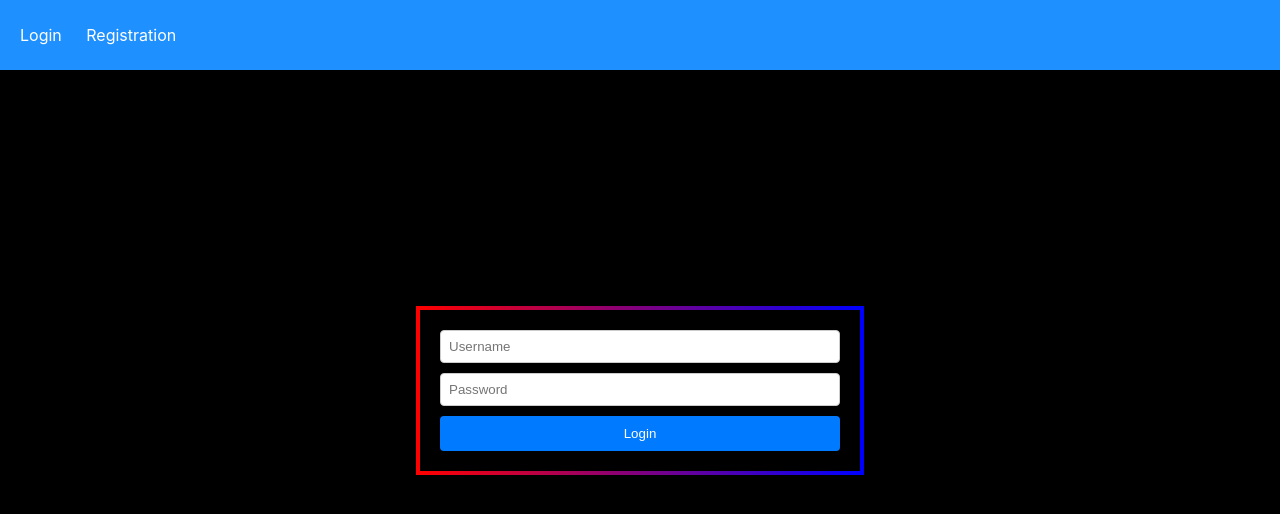
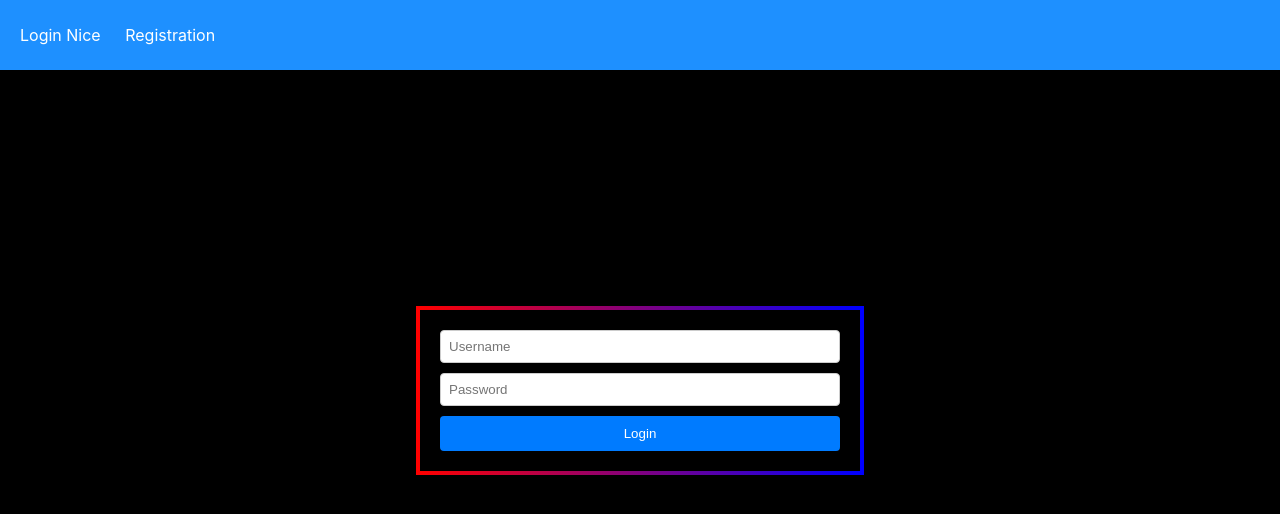
Before and after one commit to PaoloAJ/Twitter-Replica, a React (Create React App) app in the folder client/: page /login in a window 1280 px wide. Shown: the top 514 px of the page. Built offline with nearby package versions, Linux system fonts and the light colour scheme; no server answers.

Commit message:
Mac change

```diff
--- a/client/src/App.js
+++ b/client/src/App.js
@@ -59,7 +59,7 @@ function App() {
             <div className="links">
               {!authState.status ? (
                 <>
-                  <Link to="/login"> Login </Link>
+                  <Link to="/login"> Login Nice </Link>
                   <Link to="/registration"> Registration </Link>
                 </>
               ) : (
```
Also changed, not shown: 1 other file (tests, documents, lock files or other folders).
